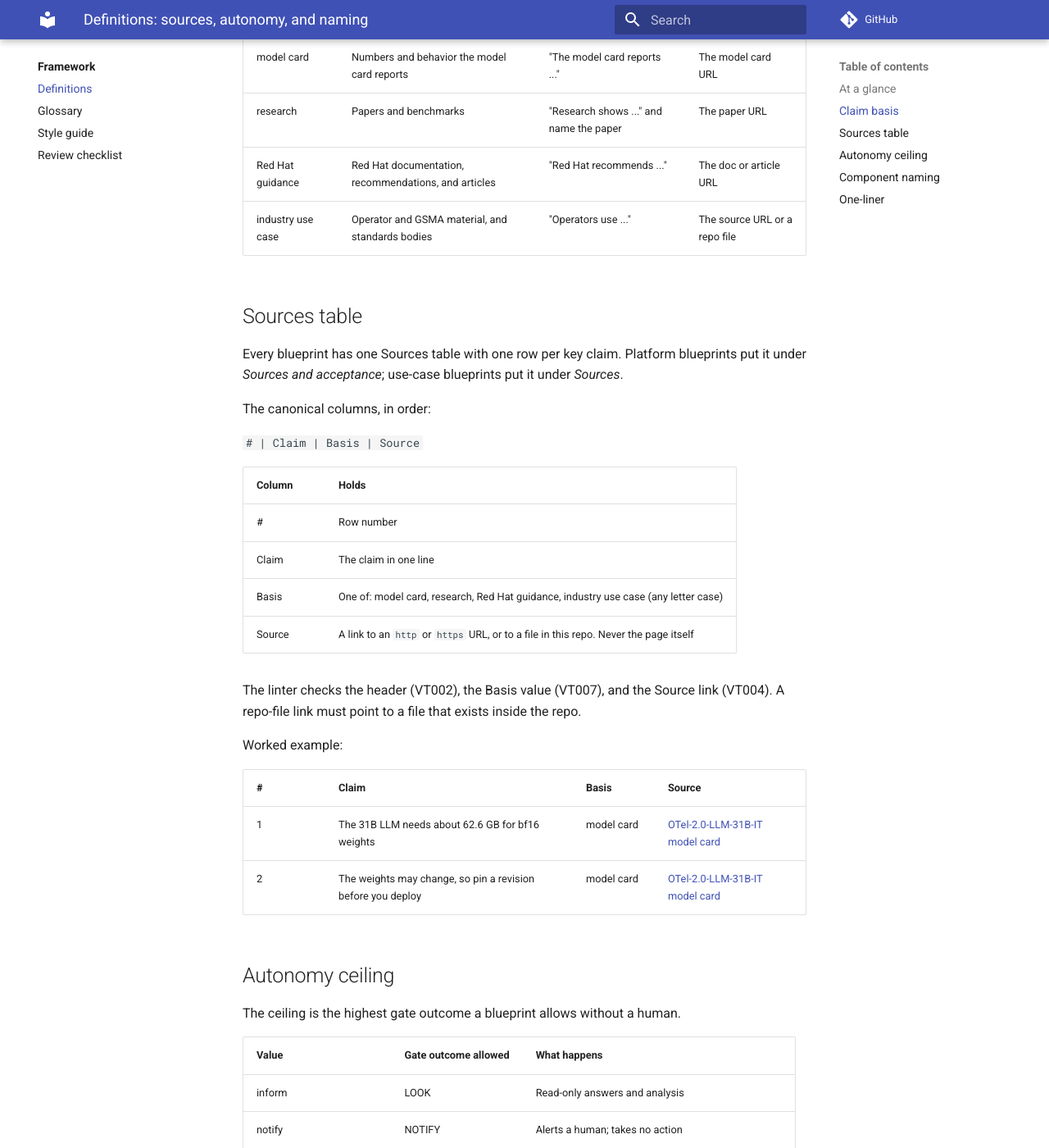
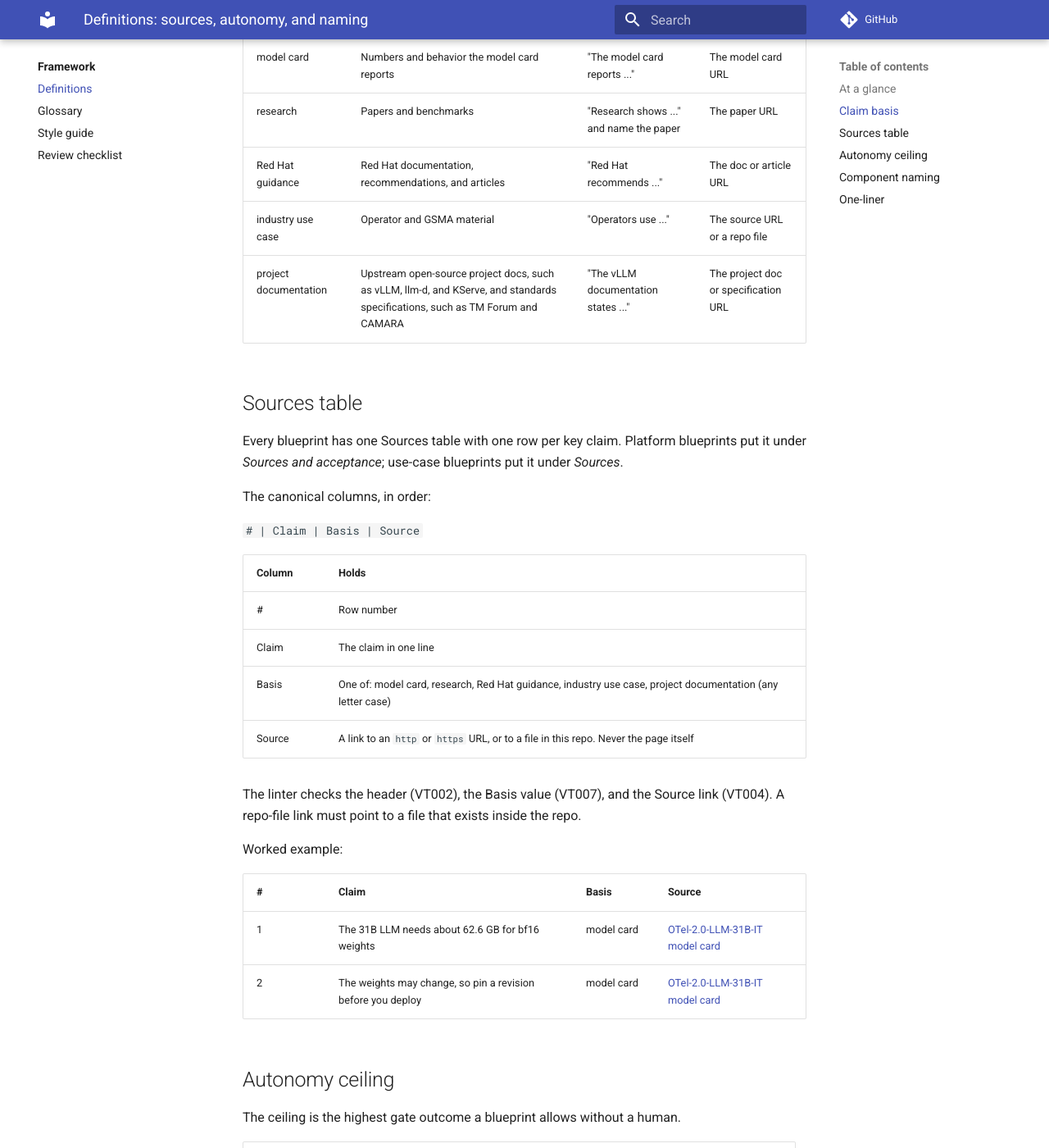
Before and after one commit to ravisharma5/otel-telco-blueprints, an MkDocs documentation site: the page built from framework/definitions.md, in a window 1280 px wide and 1400 px high, scrolled down 750 px. Shown: the whole window at 82% size. Built offline with MkDocs 1.6.1 and Material for MkDocs 9.7.7, drawn with Linux system fonts in a browser that asks for light colours; comment, search, counter and statistics services are not loaded.

Commit message:
feat(lint): add project documentation as a source basis
- Accept 'project documentation' in the Sources table for upstream
  open-source project docs and standards specifications
- Update the spec, the linter defaults, their tests, the definitions,
  glossary, style guide, review checklist, README, and templates

```diff
--- a/framework/definitions.md
+++ b/framework/definitions.md
@@ -25,7 +25,8 @@ Blueprints are recipes. They draw on telecom network expertise, industry use cas
 | model card | Numbers and behavior the model card reports | "The model card reports ..." | The model card URL |
 | research | Papers and benchmarks | "Research shows ..." and name the paper | The paper URL |
 | Red Hat guidance | Red Hat documentation, recommendations, and articles | "Red Hat recommends ..." | The doc or article URL |
-| industry use case | Operator and GSMA material, and standards bodies | "Operators use ..." | The source URL or a repo file |
+| industry use case | Operator and GSMA material | "Operators use ..." | The source URL or a repo file |
+| project documentation | Upstream open-source project docs, such as vLLM, llm-d, and KServe, and standards specifications, such as TM Forum and CAMARA | "The vLLM documentation states ..." | The project doc or specification URL |
 
 ## Sources table
 
@@ -39,7 +40,7 @@ The canonical columns, in order:
 |---|---|
 | # | Row number |
 | Claim | The claim in one line |
-| Basis | One of: model card, research, Red Hat guidance, industry use case (any letter case) |
+| Basis | One of: model card, research, Red Hat guidance, industry use case, project documentation (any letter case) |
 | Source | A link to an `http` or `https` URL, or to a file in this repo. Never the page itself |
 
 The linter checks the header (VT002), the Basis value (VT007), and the Source link (VT004). A repo-file link must point to a file that exists inside the repo.
```
Also changed, not shown: README.md (+1 -1 lines), framework/glossary.md (+1 -1 lines), framework/review-checklist.md (+2 -2 lines), framework/style-guide.md (+1 -0 lines), templates/platform-blueprint.md (+1 -1 lines), templates/use-case-blueprint.md (+1 -1 lines), 4 other files.
